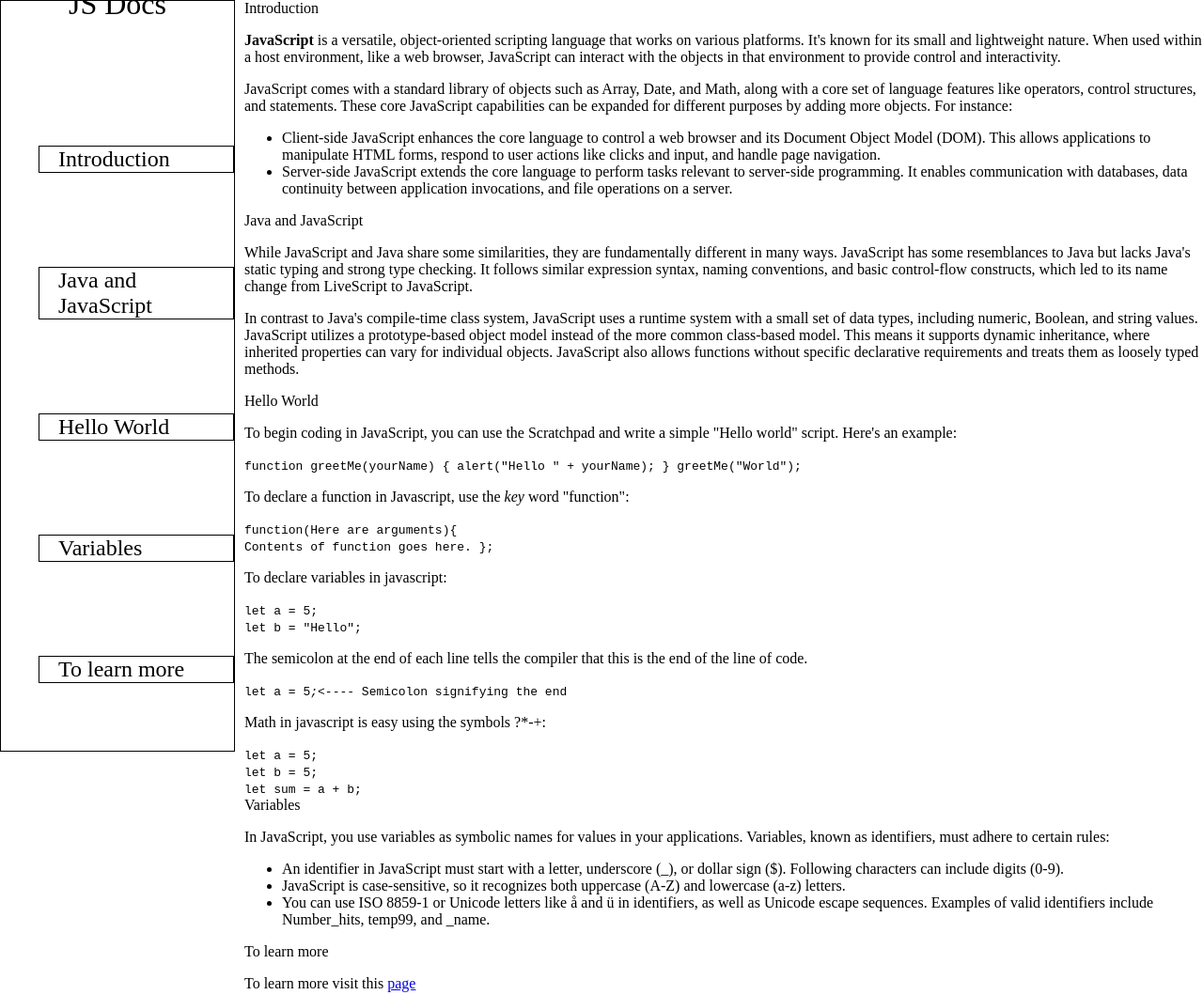
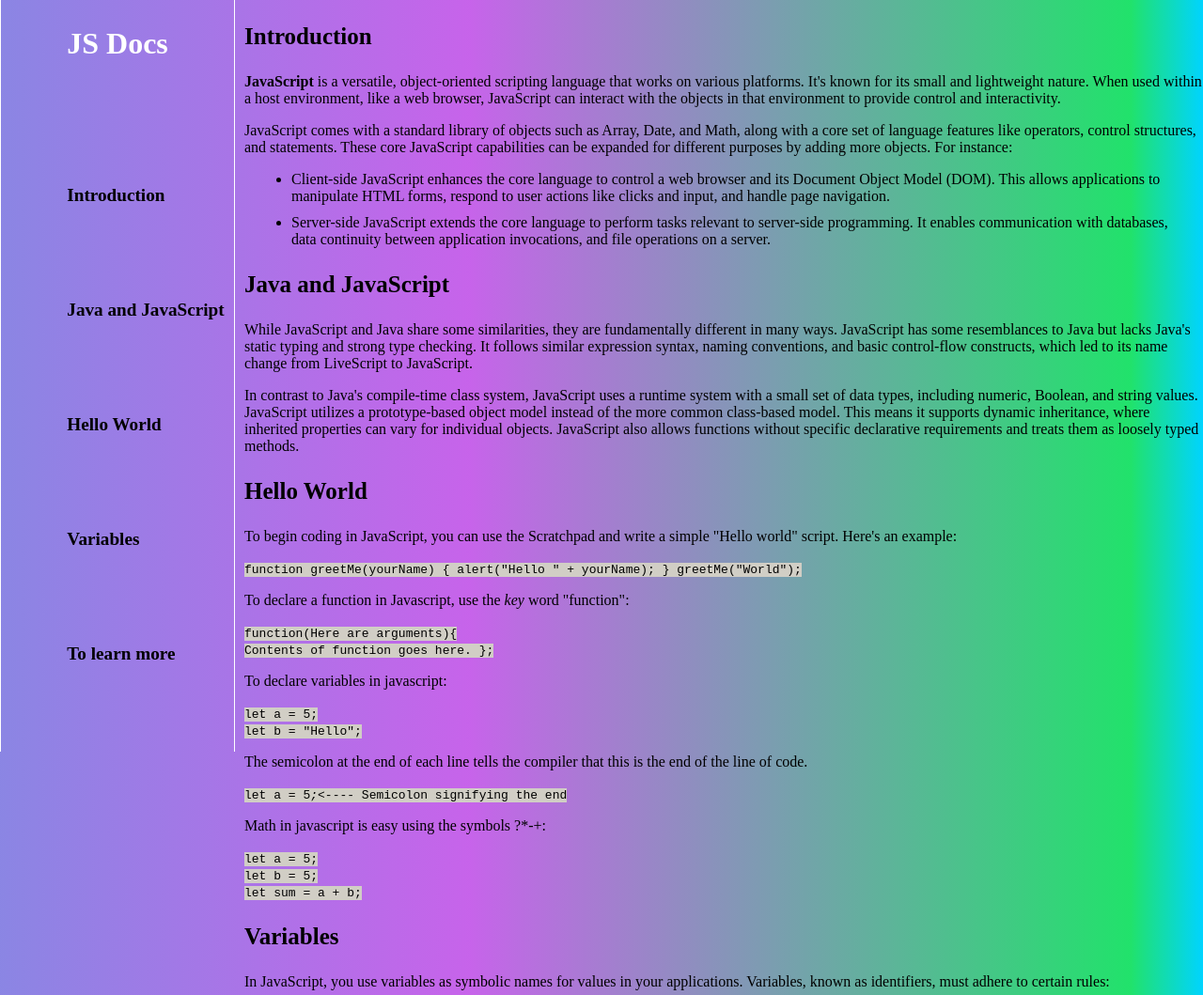
Before and after one commit to jarAcro/fcc-technical-doc, a plain HTML site: page index.html in a window 1280 px wide. Shown: the top 1059 px of the page at 94% size. Drawn offline with Linux system fonts and the light colour scheme.

Commit message:
Finished Project

```diff
--- a/styles.css
+++ b/styles.css
@@ -3,10 +3,12 @@
 
 }
 
-body {
+body:not(navbar) {
     margin: 0;
     padding: 0;
     font-size: 100%;
+    background: rgb(56,47,208);
+    background: linear-gradient(90deg, rgba(56,47,208,0.5830707282913166) 0%, rgba(174,31,225,0.6923144257703081) 39%, rgba(33,226,107,1) 94%, rgba(0,212,255,1) 100%);
 }
 
 nav {
@@ -15,22 +17,25 @@ nav {
     left: 0;
     height: 100%;
     width: 250px;
-    border: 1px solid black;
+    border: 1px solid white;
+    border-bottom: none;
+    border-top: none;
     display: flex;
     flex-direction: column;
     align-items: center;
-    justify-content: center;
+    justify-content: left;
 
 }
+
 
 nav li {
     margin: 100px 0px;
     list-style-type: none;
     color: black;
-    font-size: 1.5rem;
-    border: 1px solid black;
-    border-width: 100%;
+    font-size: 1.2rem;
+    font-weight: bold;
     padding-left: 20px;
+    text-align: left;
 }
 
 main {
@@ -41,9 +46,37 @@ nav header {
     font-size: 2rem;
     margin-bottom: 1rem;
     margin-top: 28px;
+    color:white;
 }
 
 nav a:link {
     color: black;
     text-decoration: none;
 }
+header{
+    font-size: 25px;
+    font-weight: bold;
+    margin:25px auto;
+
+}
+code{
+    background-color: rgb(209, 206, 197);
+}
+li{
+    margin: 10px;
+}
+a:link {
+    color: white;
+  }
+
+  a:visited {
+    color: white;
+  }
+  a:hover{
+    font-size: 20px;
+  }
+  @media (max-width: 768px) {
+    #navbar {
+      width: 30%; /* Change the width to 100% for smaller screens */
+    }
+}
```
